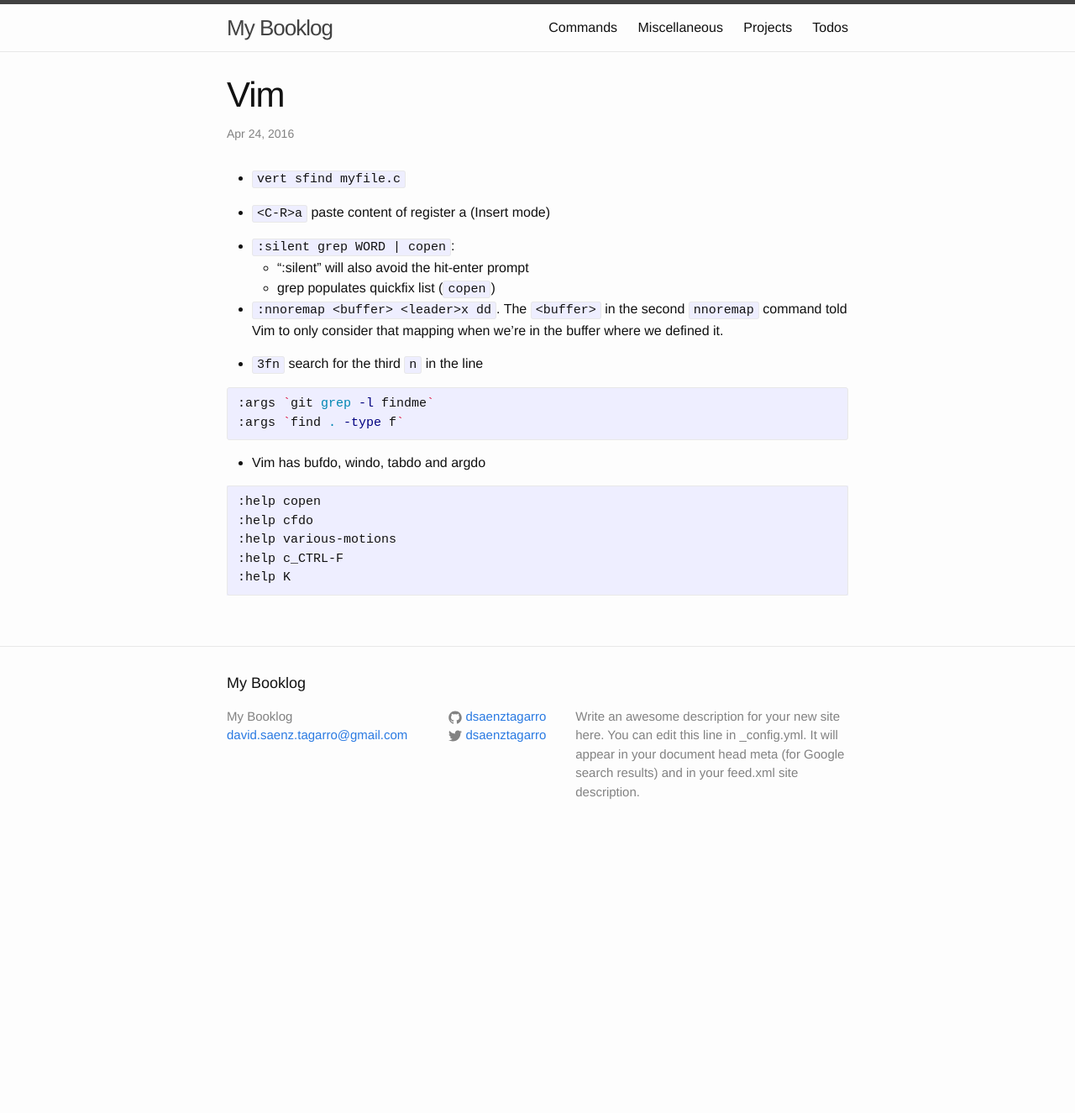
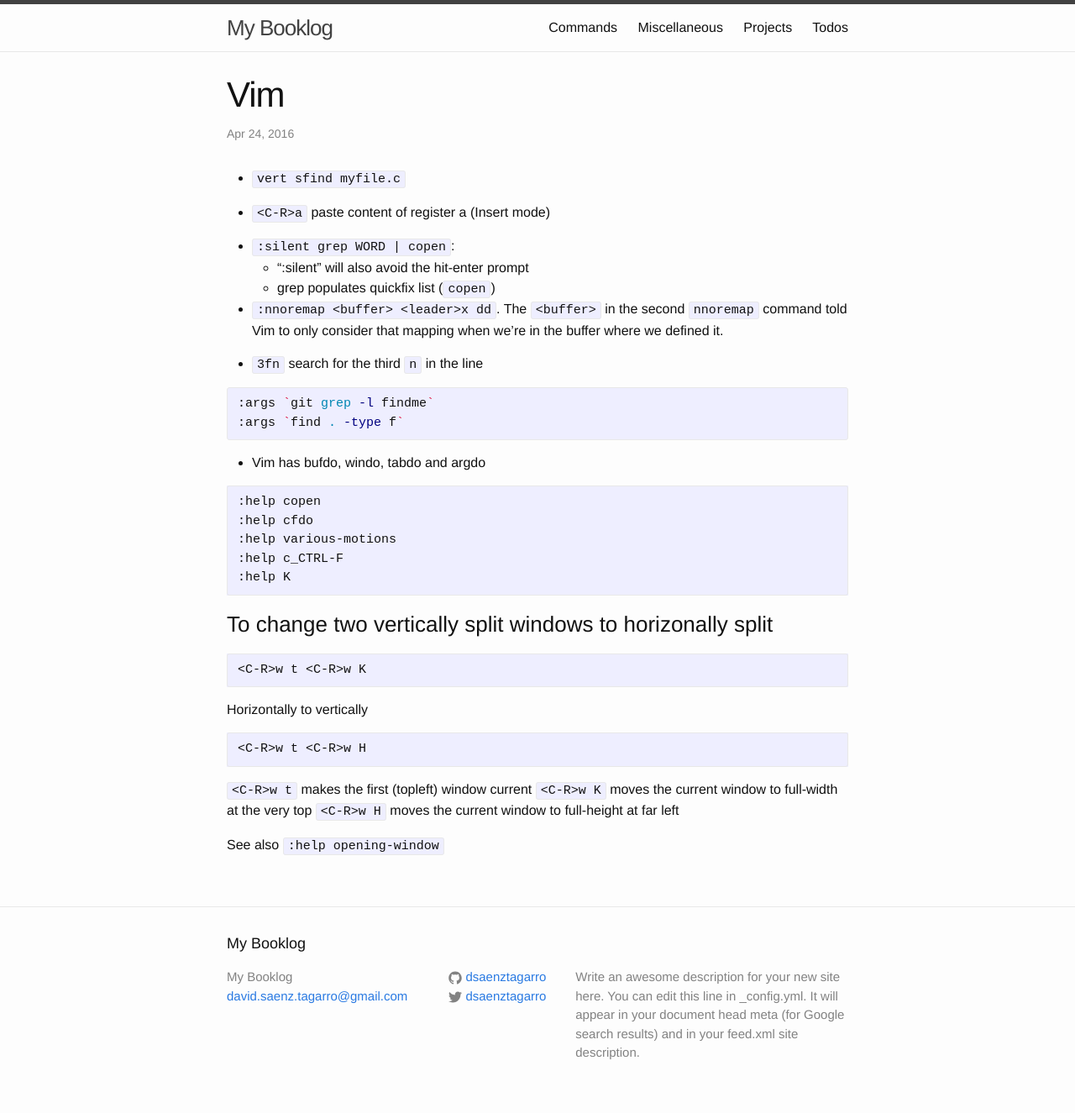
Before and after one commit to dsaenztagarro/booklog, a Jekyll site: the page built from _commands/vim.md, in a window 1280 px wide. Shown: the whole page at 84% size. Built offline with Jekyll 4.4.1, drawn with Linux system fonts in a browser that asks for light colours; before the commit the page ends 1014 px from its top, so only the background shows below that.

Commit message:
vim split windows snippet

````diff
--- a/_commands/vim.md
+++ b/_commands/vim.md
@@ -33,3 +33,21 @@ categories: command
 :help c_CTRL-F
 :help K
 ```
+
+### To change two vertically split windows to horizonally split
+
+```
+<C-R>w t <C-R>w K
+```
+
+Horizontally to vertically
+
+```
+<C-R>w t <C-R>w H
+```
+
+`<C-R>w t` makes the first (topleft) window current
+`<C-R>w K` moves the current window to full-width at the very top
+`<C-R>w H` moves the current window to full-height at far left
+
+See also `:help opening-window`
````
